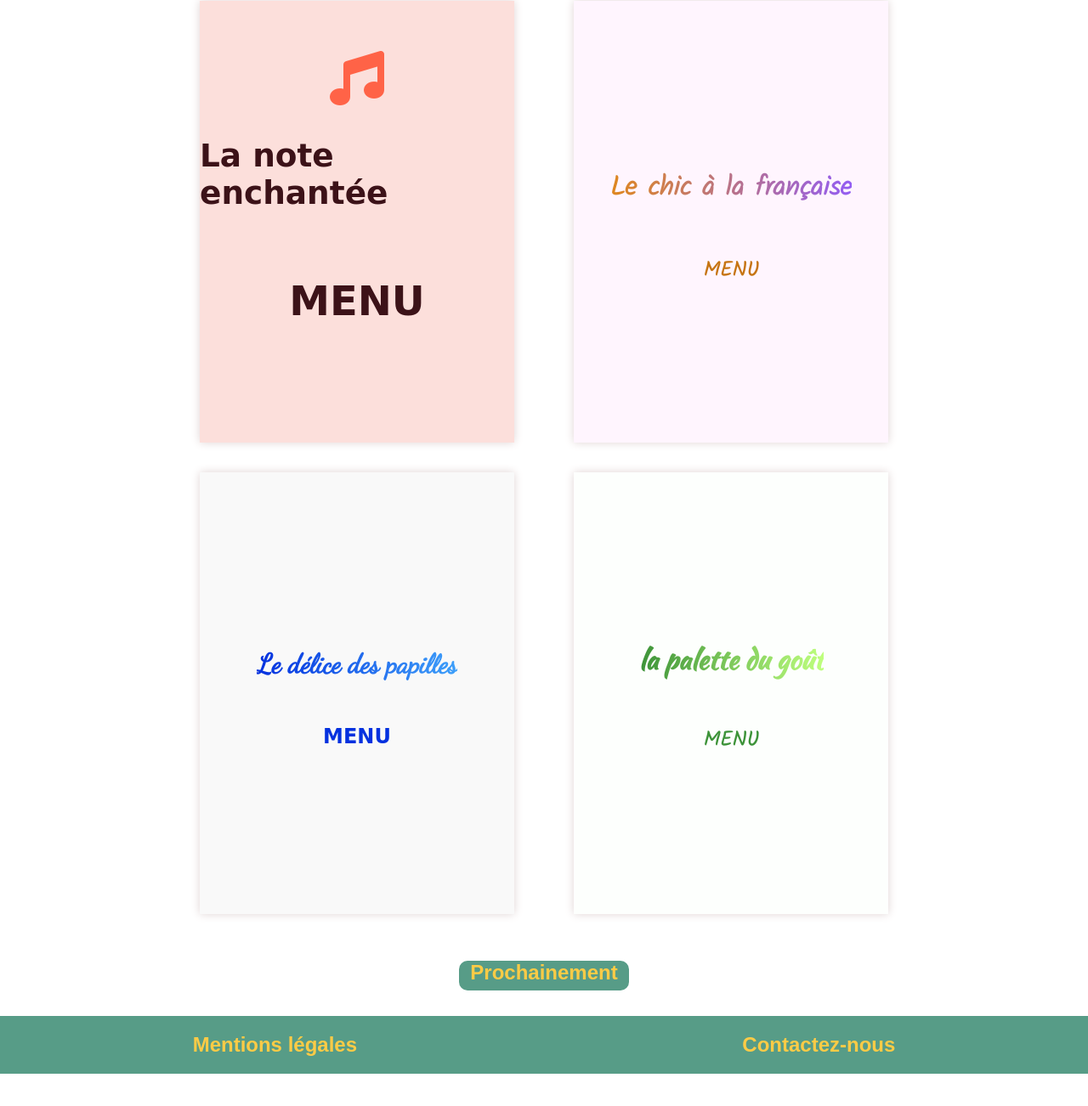
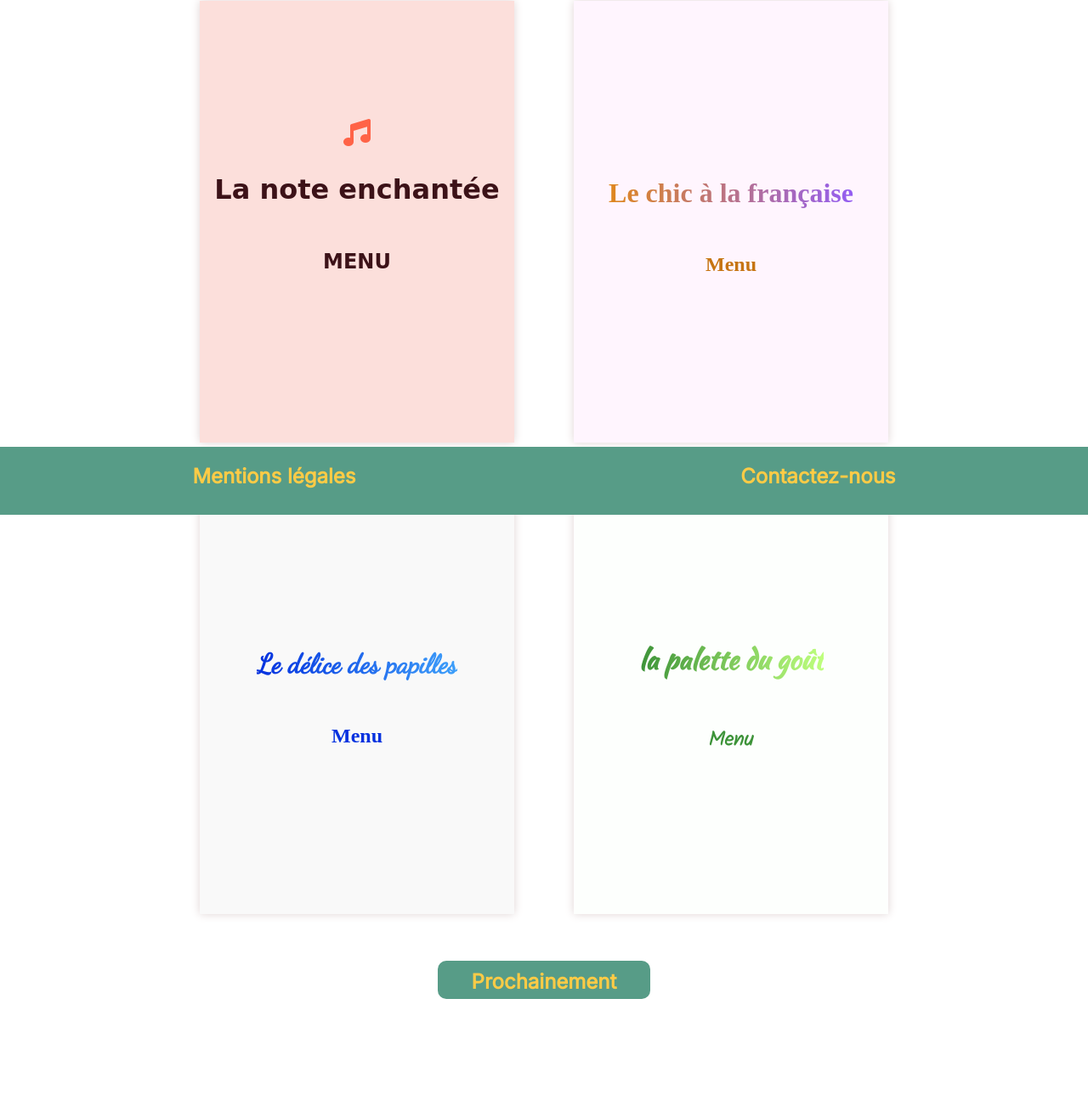
Before and after one commit to Sofianehadjou/projet-3, a plain HTML site: page index.html in a window 1280 px wide. Shown: the part 194-1496 px from the top of the page at 85% size. Before the commit the page ends 1458 px from the top, so only its background shows below. Drawn offline with Linux system fonts and the light colour scheme; a web font is replaced by a local one.

Commit message:
changement de police selon la maquette et mise en oeuvre des animations css pour la page d'accueil

```diff
--- a/index.html
+++ b/index.html
@@ -6,8 +6,7 @@
 	<meta charset="utf-8">
 	<link rel="stylesheet" href="style.css">
 	<script src="https://kit.fontawesome.com/48a92098b8.js" crossorigin="anonymous"></script>
-	<link href="https://fonts.googleapis.com/css?family=Dancing+Script|Devonshire|Kalam:300|Kaushan+Script&display=swap" rel="stylesheet">
-
+	<link href="https://fonts.googleapis.com/css?family=Dancing+Script|Devonshire|Inter|Kalam:300|Kaushan+Script&display=swap" rel="stylesheet">
 
 
 	<title>Ohmyfood</title>
@@ -17,24 +16,31 @@
 <body>
 
 	<header>
+		<a href="index.html">
+			<div id="logo">
 				<h1>Ohmyfood</h1>
-
+			</div>
+		</a>
 	</header>
 
 	<main>
 		<div>
 			<a href="menu1.html">
 				<div class="bloc-menu bloc-menu__1">
+					<div class="bloc-menu--modif">
 						<h2>MENU</h2>
 						<h3>La note enchantée</h3>
 						<i class="fas fa-music"></i>
+					</div>
 				</div>
 			</a>
 
 			<a href="menu2.html">
 				<div class="bloc-menu bloc-menu__2">
-				<h2>MENU</h2>
+					<div class="bloc-menu--modif">
+						<h2>Menu</h2>
 						<h3>Le délice des papilles</h3>
+					</div>
 				</div>
 			</a>
 		</div>
@@ -42,15 +48,19 @@
 		<div>
 			<a href="menu3.html">
 				<div class="bloc-menu bloc-menu__3">
-				<h2>MENU</h2>
+					<div class="bloc-menu--modif">
+						<h2>Menu</h2>
 						<h3>Le chic à la française</h3>
+					</div>
 				</div>
 			</a>
 
 			<a href="menu4.html">
 				<div class="bloc-menu bloc-menu__4">
-				<h2>MENU</h2>
+					<div class="bloc-menu--modif">
+						<h2>Menu</h2>
 						<h3>la palette du goût</h3>
+					</div>
 				</div>
 			</a>
 		</div>
@@ -58,15 +68,17 @@
 
 	<section>
 		<div>
-			<h1>Prochainement</h1>
+			<h2>Prochainement</h2>
 		</div>
 	</section>
 
 	<!--Pied de page -->
 
 	<footer>
+		<div>
 			<h2>Mentions légales</h2>
 			<h2>Contactez-nous</h2>
+		</div>
 	</footer>
 
 </body>
--- a/style.css
+++ b/style.css
@@ -2,6 +2,8 @@ body{
 	margin: auto;
 }
 
+
+/*---Header---*/
 header
 {
 	background-color: #579c87;
@@ -12,6 +14,14 @@ header
 	padding-bottom: 1em;
 }
 
+header > a{
+	text-decoration: none;
+	color: #fdcb46;
+}
+
+
+/*---MAIN---*/
+
 main{
 	display: flex;
 	justify-content: center;
@@ -21,83 +31,46 @@ main > div{
 	margin-top: 3em;
 }
 
-section > div {
-	background-color: #579c87;
-	color: #fdcb46;
-	text-align: center;
-	font-family: sans-serif;
-	width: 200px;
-	height: 35px;
-	margin: auto;
-	border-radius: 10px;
-	margin-bottom: 30px;
-}
-
-/*---corps de page---*/
-
 a{
 	text-decoration: none;
 	color: #3c1218;
 }
+
+/*---corps de page---*/
 
 .bloc-menu{
 	display: flex;
 	flex-direction: column-reverse;
 	justify-content: center;
 	align-items: center;
-	font-family: cursive;
 	box-shadow: 0px 0px 10px #e0d4d4;
 	margin: 35px;
  	width: 370px;
  	height: 520px;
+}
 
+.bloc-menu--modif{
+	display: flex;
+	flex-direction: column-reverse;
+	align-items: center;
+	transition: transform 400ms;
+	transform: scale(1);
 }
-.bloc-menu__1{
+.bloc-menu--modif:hover{
+	transform: scale(1.15);
+}
+
+
+/*---MENU 1-- La note enchantée --*/
+
+.bloc-menu.bloc-menu__1{
 	background-color: #fcdfdb;
-	font-family: 'Devonshire', cursive;
-	font-size: 2em;
-}
-.bloc-menu__1 > h2{
 	font-family: cursive;
 }
 
-.bloc-menu__2{
-	background-color: #f9f9f9;
-	color: #0431df;
-}
-.bloc-menu__2 > h3{
-	font-family: 'Dancing Script', cursive;
+.bloc-menu__1 > div > h3{
+	font-family:'Devonshire', cursive;
 	font-size: 2em;
-	background-image: linear-gradient(to right, #0431df, #3d9ffa);
-    -webkit-background-clip: text;
-    -webkit-text-fill-color: transparent;
-}
-.bloc-menu__3{
-	background-color: #fff5fe;
-	font-family: 'Kalam', cursive;
-	color: #c67412;
-
-}
-
-.bloc-menu__3 > h3{
-	font-size: 2em;
-	background-image: linear-gradient(to right, #df871e, #935df3);
-    -webkit-background-clip: text;
-    -webkit-text-fill-color: transparent;
-}
-
-.bloc-menu__4{
-	background-color: #fdfffd;
-	font-family: 'Kalam', cursive;
-	color: #3d9339;
-}
-
-.bloc-menu__4 > h3{
-	font-family: 'Kaushan Script', cursive;
-	font-size: 2em;
-	background-image: linear-gradient(to right, #3d9339, #bfff7e);
-    -webkit-background-clip: text;
-    -webkit-text-fill-color: transparent;
 }
 
 i{
@@ -106,12 +79,82 @@ i{
 	color: tomato;
 }
 
+/*---MENU 2-- Le délice des papilles --*/
+
+.bloc-menu__2{
+	background-color: #f9f9f9;
+	color: #0431df;
+}
+
+.bloc-menu__2 > div > h3{
+	font-family: 'Dancing Script', cursive;
+	font-size: 2em;
+	background-image: linear-gradient(to right, #0431df, #3d9ffa);
+    -webkit-background-clip: text;
+    -webkit-text-fill-color: transparent;
+}
+
+/*---MENU 3-- Le chic à la française --*/
+
+.bloc-menu.bloc-menu__3{
+	background-color: #fff5fe;
+	font-family: serif , cursive;
+	color: #c67412;
+}
+
+.bloc-menu__3 > div > h3{
+	font-size: 2em;
+	background-image: linear-gradient(to right, #df871e, #935df3);
+    -webkit-background-clip: text;
+    -webkit-text-fill-color: transparent;
+}
+
+/*---MENU 4-- La palette du goût --*/
+
+.bloc-menu__4{
+	background-color: #fdfffd;
+	font-family: 'Kalam', cursive;
+	color: #3d9339;
+}
+
+.bloc-menu__4 > div > h3{
+	font-family: 'Kaushan Script', cursive;
+	font-size: 2em;
+	background-image: linear-gradient(to right, #3d9339, #bfff7e);
+    -webkit-background-clip: text;
+    -webkit-text-fill-color: transparent;
+}
+
+/*--- SECTION ---*/
+
+section > div {
+	background-color: #579c87;
+	width: 250px;
+	height: 45px;
+	margin: auto;
+	border-radius: 10px;
+	margin-bottom: 150px;
+}
+section > div > h2{
+	font-family: 'inter', sans-serif;
+	text-align: center;
+	color: #fdcb46;
+	padding-top: 10px;
+}
+
+
 /*---footer---*/
 
 footer{
+	font-family: 'inter', sans-serif;
+	background-color: #579c87;
+	color: #fdcb46;
+	position: fixed;
+	left: 0; right: 0; bottom: 0px;
+	height: 80px;
+}
+
+footer > div {
 	display: flex;
 	justify-content: space-around;
-	font-family: sans-serif;
-	background-color: #579c87;
-	color: #fdcb46;
 }
```
Lines whose indentation alone changed are shown as unchanged.
